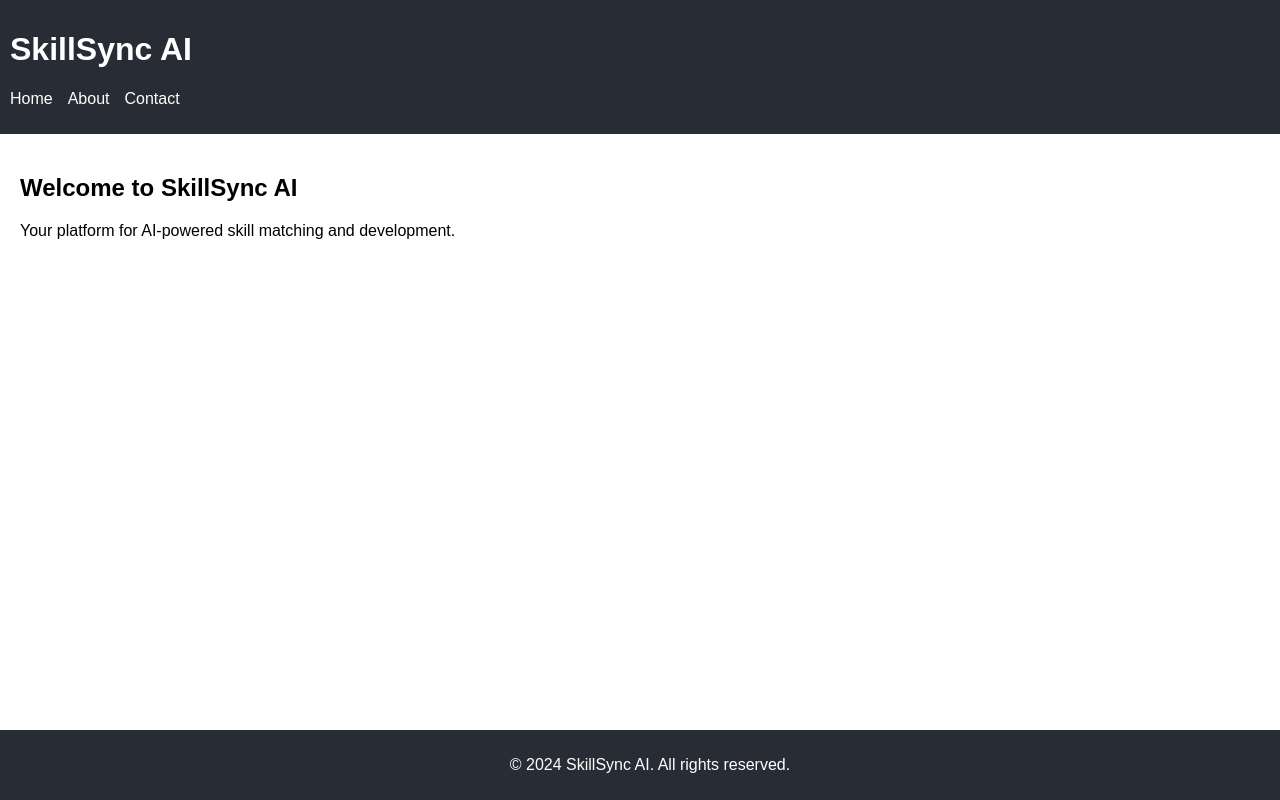
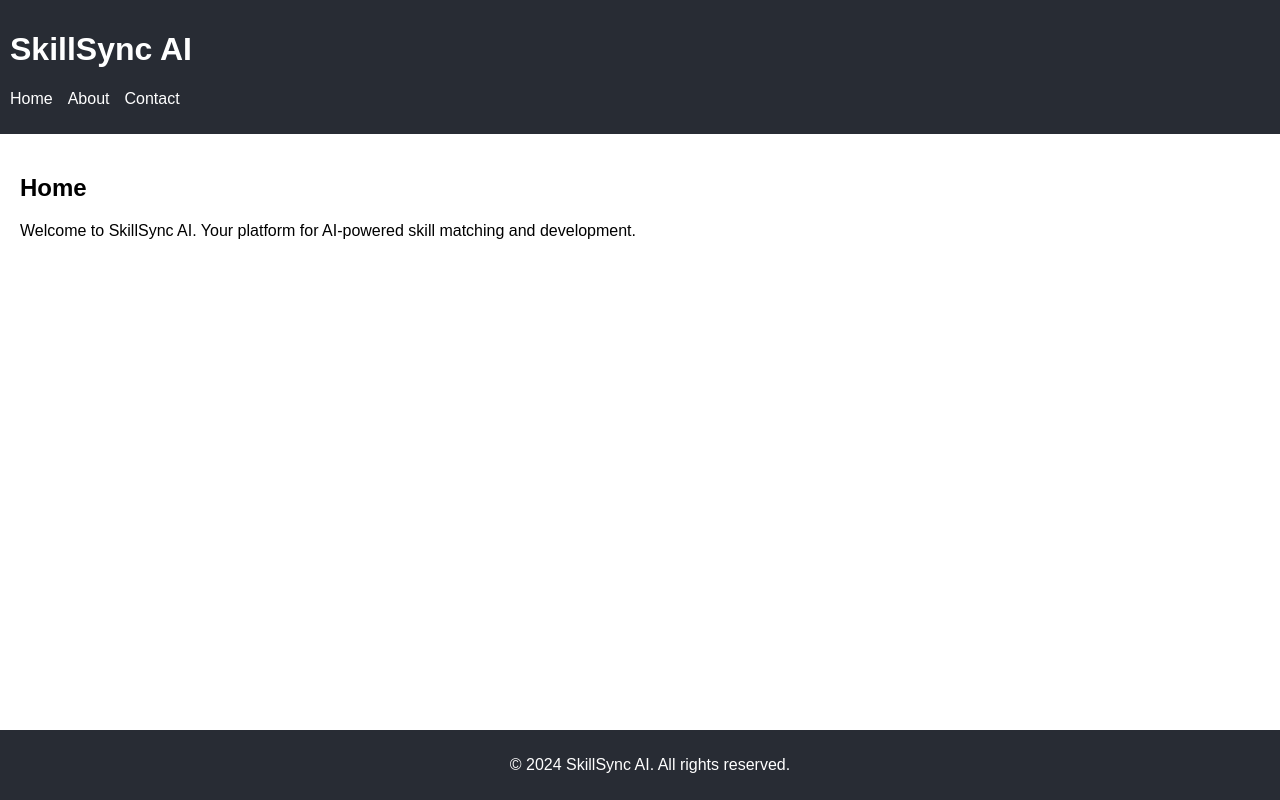
Before and after one commit to abs0914/SkillSyncAI, a React (Create React App) app: page / in a window 1280 px wide. Built offline with nearby package versions, Linux system fonts and the light colour scheme.

Commit message:
Day 3: Set up routing and created basic pages (Home, About, Contact).

```diff
--- a/package.json
+++ b/package.json
@@ -8,6 +8,7 @@
     "@testing-library/user-event": "^13.5.0",
     "react": "^18.3.1",
     "react-dom": "^18.3.1",
+    "react-router-dom": "^6.26.1",
     "react-scripts": "5.0.1",
     "web-vitals": "^2.1.4"
   },
--- a/src/App.js
+++ b/src/App.js
@@ -1,14 +1,21 @@
 import React from 'react';
+import { Routes, Route } from 'react-router-dom';
 import Header from './components/Header';
 import Footer from './components/Footer';
+import Home from './pages/Home';
+import About from './pages/About';
+import Contact from './pages/Contact';
 
 function App() {
   return (
     <div className="App">
       <Header />
       <main>
-        <h2>Welcome to SkillSync AI</h2>
-        <p>Your platform for AI-powered skill matching and development.</p>
+        <Routes>
+          <Route path="/" element={<Home />} />
+          <Route path="/about" element={<About />} />
+          <Route path="/contact" element={<Contact />} />
+        </Routes>
       </main>
       <Footer />
     </div>
--- a/src/components/Header.js
+++ b/src/components/Header.js
@@ -1,4 +1,5 @@
 import React from 'react';
+import { Link } from 'react-router-dom';
 
 function Header() {
   return (
@@ -6,9 +7,9 @@ function Header() {
       <h1>SkillSync AI</h1>
       <nav>
         <ul>
-          <li><a href="#">Home</a></li>
-          <li><a href="#">About</a></li>
-          <li><a href="#">Contact</a></li>
+          <li><Link to="/">Home</Link></li>
+          <li><Link to="/about">About</Link></li>
+          <li><Link to="/contact">Contact</Link></li>
         </ul>
       </nav>
     </header>
--- a/src/index.js
+++ b/src/index.js
@@ -1,17 +1,12 @@
 import React from 'react';
-import ReactDOM from 'react-dom/client';
+import ReactDOM from 'react-dom';
 import './index.css';
 import App from './App';
-import reportWebVitals from './reportWebVitals';
+import { BrowserRouter } from 'react-router-dom';
 
-const root = ReactDOM.createRoot(document.getElementById('root'));
-root.render(
-  <React.StrictMode>
+ReactDOM.render(
+  <BrowserRouter>
     <App />
-  </React.StrictMode>
+  </BrowserRouter>,
+  document.getElementById('root')
 );
-
-// If you want to start measuring performance in your app, pass a function
-// to log results (for example: reportWebVitals(console.log))
-// or send to an analytics endpoint. Learn more: https://bit.ly/CRA-vitals
-reportWebVitals();
--- /dev/null
+++ b/src/pages/About.js
@@ -0,0 +1,12 @@
+import React from 'react';
+
+function About() {
+  return (
+    <div>
+      <h2>About</h2>
+      <p>Learn more about SkillSync AI and how it can help you advance your career.</p>
+    </div>
+  );
+}
+
+export default About;
--- /dev/null
+++ b/src/pages/Contact.js
@@ -0,0 +1,12 @@
+import React from 'react';
+
+function Contact() {
+  return (
+    <div>
+      <h2>Contact</h2>
+      <p>Get in touch with us to learn more about our services.</p>
+    </div>
+  );
+}
+
+export default Contact;
--- /dev/null
+++ b/src/pages/Home.js
@@ -0,0 +1,12 @@
+import React from 'react';
+
+function Home() {
+  return (
+    <div>
+      <h2>Home</h2>
+      <p>Welcome to SkillSync AI. Your platform for AI-powered skill matching and development.</p>
+    </div>
+  );
+}
+
+export default Home;
```
Also changed, not shown: 1 other file (tests, documents, lock files or other folders).
